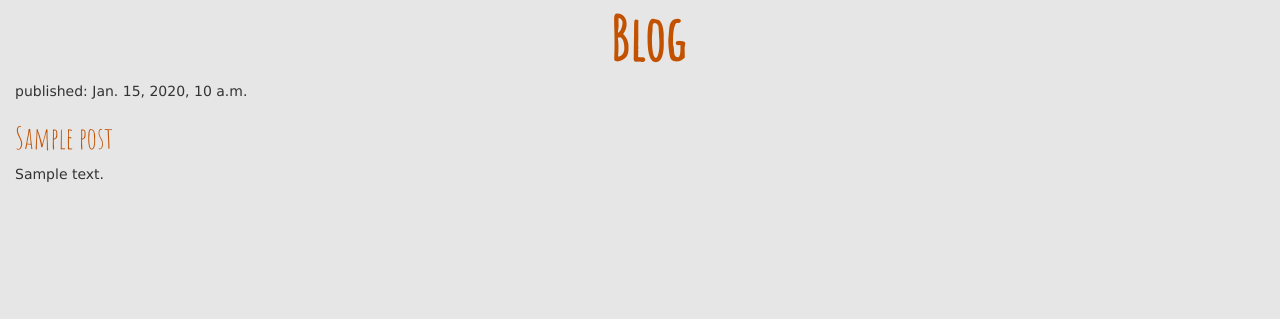
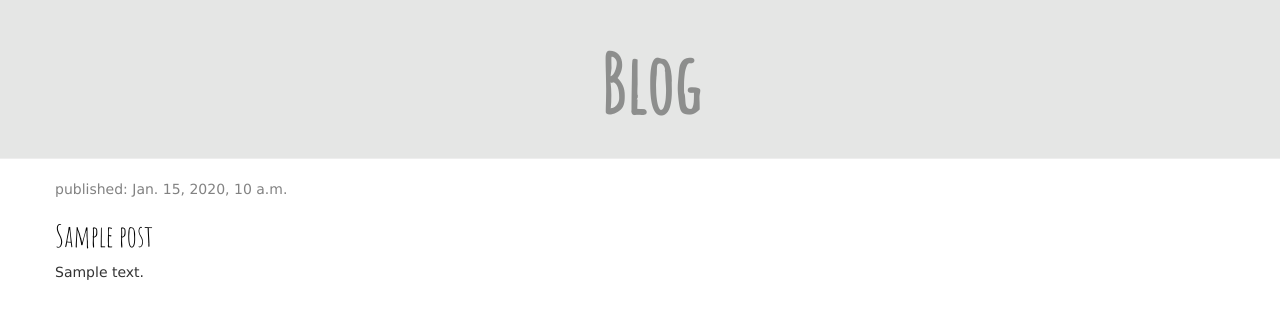
Before and after one commit to Domanowska/PersonalPage_vlikewiktoria, a Django app: page /blog/ in a window 1280 px wide. Shown: the top 319 px of the page. Run offline with Django 3.2, Linux system fonts and the light colour scheme; tables that the repository leaves empty hold one stand-in row (values such as "Sample post"); some libraries are stand-ins or nearby versions.

Commit message:
more css

```diff
--- a/blog/static/css/blog.css
+++ b/blog/static/css/blog.css
@@ -1,27 +1,53 @@
 body {
-    background-color: #e5e6e5;
     font-family: "Lucida Sans Unicode", "Lucida Grande", sans-serif;
-    padding-left: 15px;
 }
 
-h1 {
-    color: #c25100;
-    text-align: center;
-    font-weight:normal;
-    font-size: 60px;
-    font-family: 'Amatic SC', cursive;
-    margin-top: 5px;
-}
-h1, h2 {
-    font-family: 'Amatic SC', cursive;
-    color: #c25100;
+.page-header {
+    background-color: #e5e6e5;
+    margin-top: 0;
+    padding: 20px 20px 20px 40px;
 }
 
-a,
-a:link,
-a:visited,
-a:hover,
-a:active{
-    color: #c25100;
+.page-header h1, .page-header h1 a, .page-header h1 a:visited, .page-header h1 a:active {
+    font-size: 60pt;
+    font-weight: bold;
+    text-decoration: none;
+    text-align: center;
+}
+
+.content {
+    margin-left: 40px;
+}
+
+h1, h2, h3, h4 {
+    font-family: 'Amatic SC', cursive;
+    color: #8d8e8d;
+}
+
+.date {
+    color: #828282;
+}
+
+.save {
+    float: right;
+}
+
+.post-form textarea, .post-form input {
+    width: 100%;
+}
+
+.top-menu, .top-menu:hover, .top-menu:visited {
+    color: #ffffff;
+    float: right;
+    font-size: 26pt;
+    margin-right: 20px;
+}
+
+.post {
+    margin-bottom: 70px;
+}
+
+.post h2 a, .post h2 a:visited {
+    color: #000000;
     text-decoration: none;
 }
--- a/blog/templates/blog/post_list.html
+++ b/blog/templates/blog/post_list.html
@@ -8,13 +8,23 @@
         <title>Wiki's Blog</title>
     </head>
     <body>
-        <h1><a href="/blog"><b>Blog</b></a></h1>
+        <div class="page-header">
+            <h1>Blog</h1>
+        </div>
+        <div class="content container">
+            <div class="row">
+                <div class="col-md-8">
                     {% for post in posts %}
                         <div class="post">
+                            <div class="date">
                                 <p>published: {{ post.published_date }}</p>
+                            </div>
                             <h2><a href="">{{ post.title }}</a></h2>
                             <p>{{ post.text|linebreaksbr }}</p>
                         </div>
                      {% endfor %}
+                </div>
+            </div>
+        </div>
     </body>
 </html>
```
Lines whose indentation alone changed are shown as unchanged.
